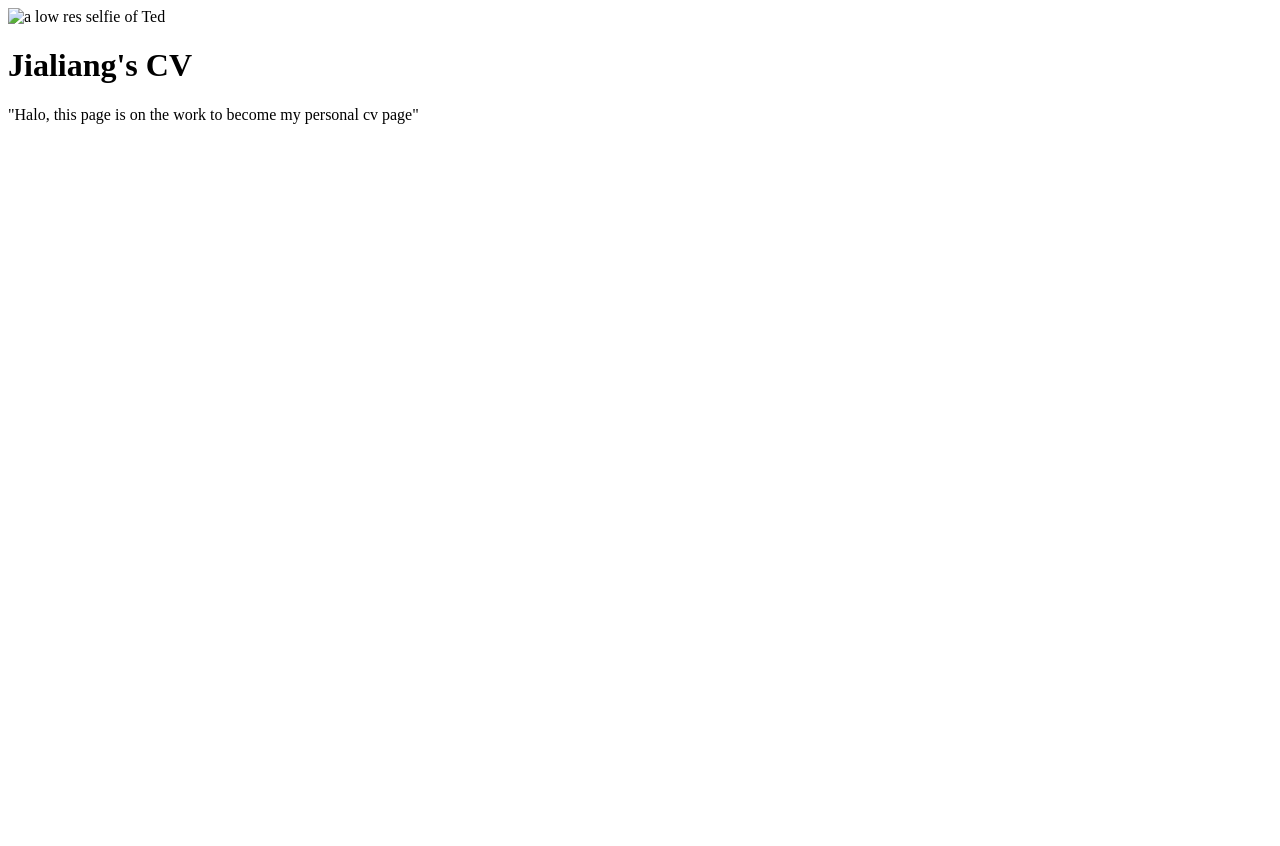
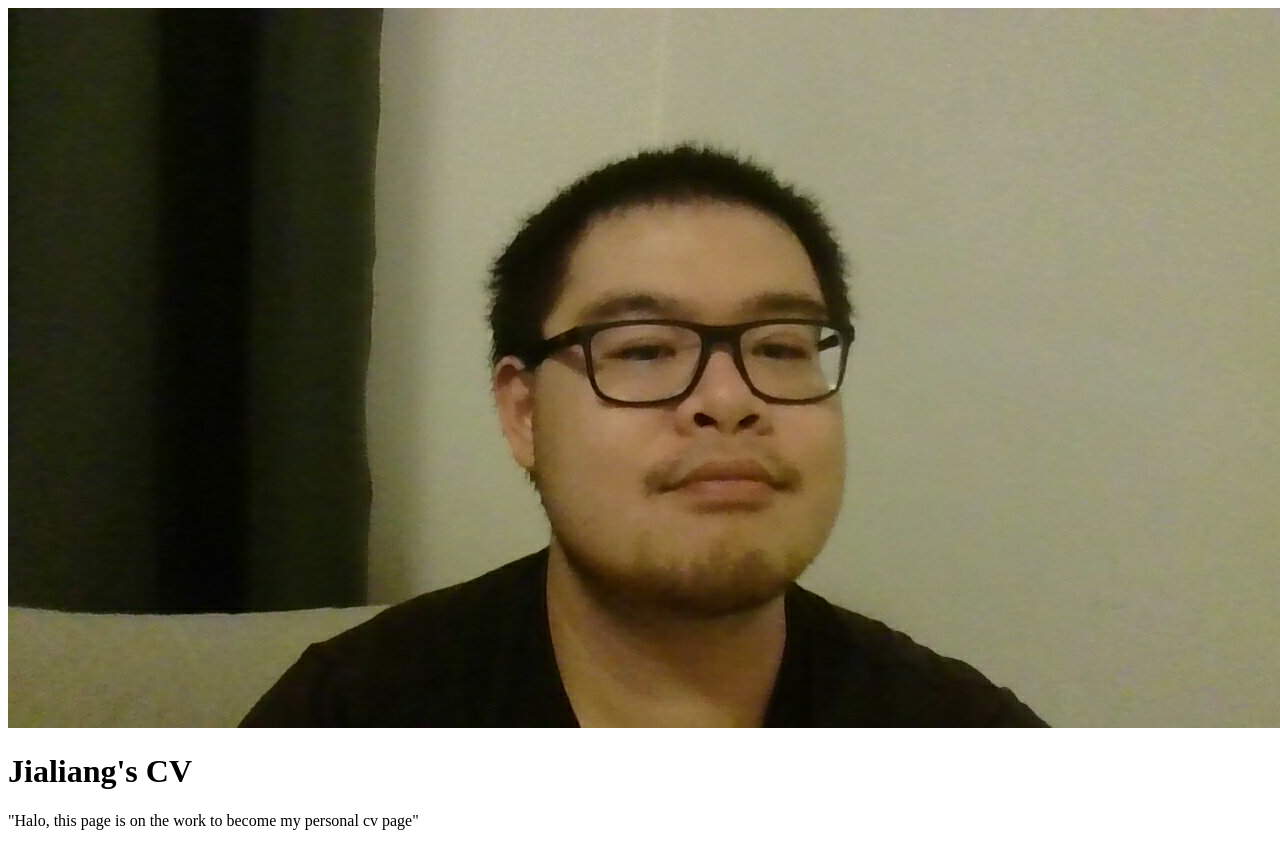
Before and after one commit to jialiangduan/CV, a plain HTML site: page index.html in a window 1280 px wide. Before the commit the page ends 800 px from the top, so only its background shows below. Drawn offline with Linux system fonts and the light colour scheme.

Commit message:
Update index.html

```diff
--- a/index.html
+++ b/index.html
@@ -7,7 +7,7 @@
     <link src="https://jialiangduan.github.io/CV/assets/stylesheet/stylesheet.css", href="stylesheet">
 </head>
 <body>
-    <img src=""https://jialiangduan.github.io/CV/assets/img/selfie_ted.jpeg", alt="a low res selfie of Ted">
+    <img src="https://jialiangduan.github.io/CV/assets/img/selfie_ted.jpeg", alt="a low res selfie of Ted">
     <h1> Jialiang's CV</h1>
     <p>"Halo, this page is on the work to become my personal cv page"</p>
 </body>
```
